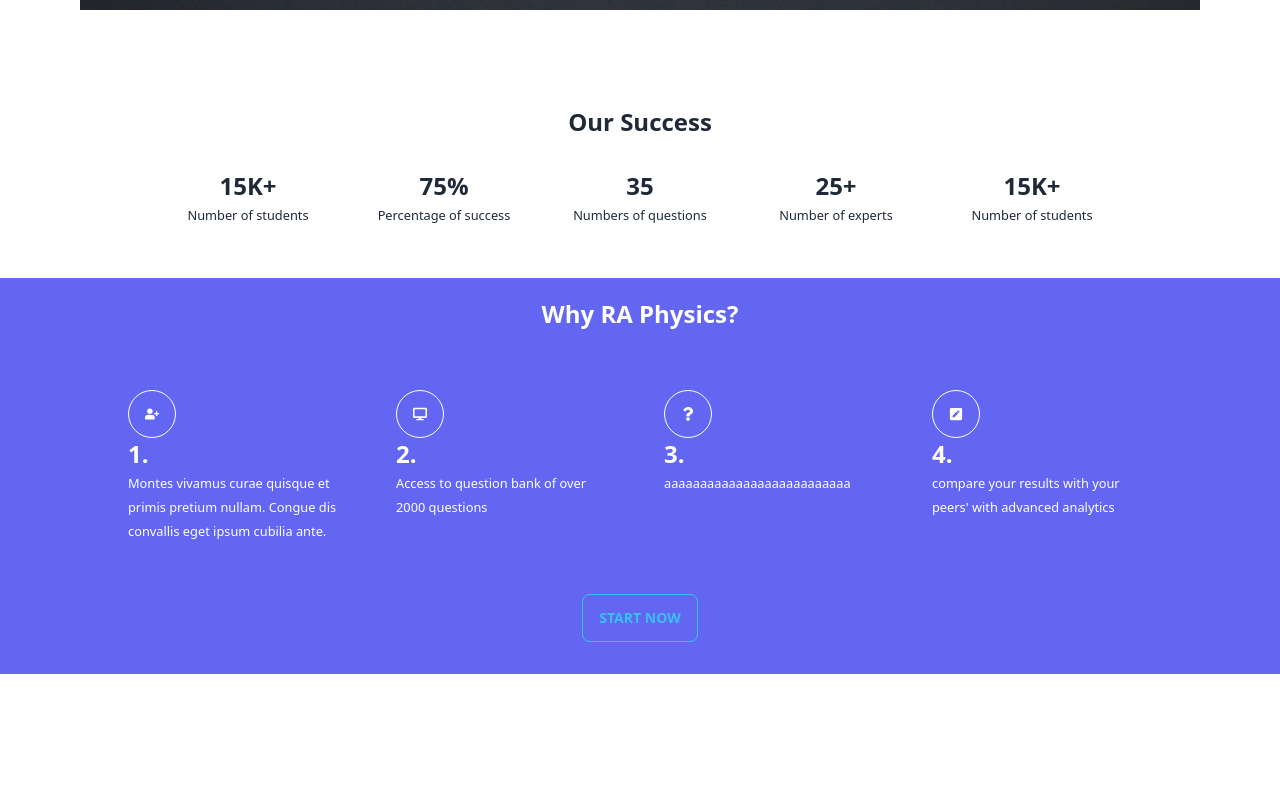
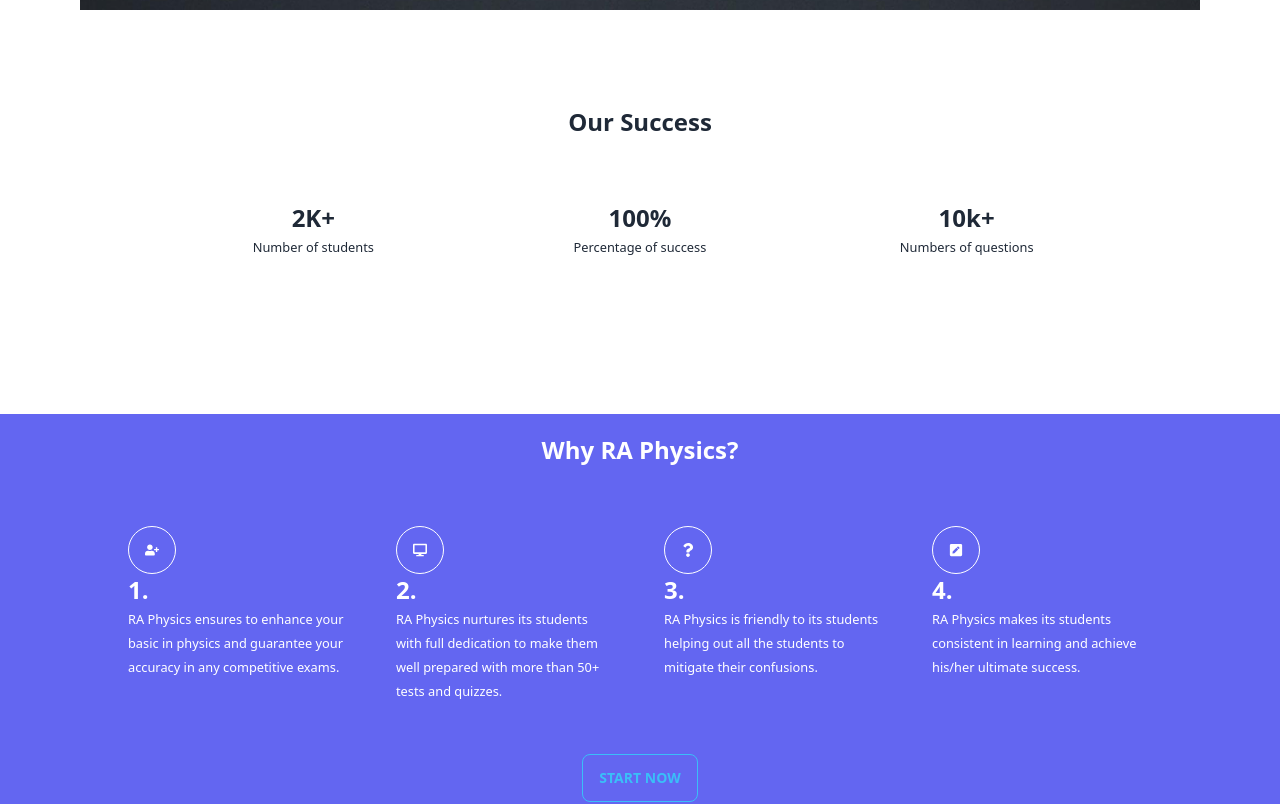
Before and after one commit to BooleanWolf/ra-physics-front, a React (Vite) app: page / in a window 1280 px wide. Shown: the part 700-1504 px from the top of the page. Built offline with nearby package versions, Linux system fonts and the light colour scheme.

Commit message:
final task completed

```diff
--- a/src/components/Footer.jsx
+++ b/src/components/Footer.jsx
@@ -6,10 +6,10 @@
     <div className="bg-indigo-500 h-96">
       <div className="flex flex-col justify-center items-center  py-8">
         <img className="w-52" src={logo} alt="" />
-        <h2 className="text-2xl text-white">
-          RA Physics
-          <br />
-          Address
+        <h2 className="text-center text-white my-3">RA Physics</h2>
+        <h2 className=" text-white">
+          Address: ANB Tower, Opposite Road of Nagar bhaban <br />
+          Doirikhorbona, Boalia, Rajshahi, Bangladesh
         </h2>
       </div>
     </div>
--- a/src/components/Header.jsx
+++ b/src/components/Header.jsx
@@ -32,24 +32,24 @@
                     >
                       Home
                     </Link>
-                    <Link
+                    {/* <Link
                       to="/course"
                       className="text-gray-300 hover:bg-gray-700 hover:text-white px-3 py-2 rounded-md text-sm font-medium"
                     >
                       Dashboard
-                    </Link>
-                    <Link
+                    </Link> */}
+                    {/* <Link
                       to="/demolecture"
                       className="text-gray-300 hover:bg-gray-700 hover:text-white px-3 py-2 rounded-md text-sm font-medium"
                     >
                       DemoLecture
-                    </Link>
-                    <Link
+                    </Link> */}
+                    {/* <Link
                       to="/Lecture"
                       className="text-gray-300 hover:bg-gray-700 hover:text-white px-3 py-2 rounded-md text-sm font-medium"
                     >
                       CourseVideo
-                    </Link>
+                    </Link> */}
                     <Link
                       to="/vector"
                       className="text-gray-300 hover:bg-gray-700 hover:text-white px-3 py-2 rounded-md text-sm font-medium"
--- a/src/components/Home/Home.jsx
+++ b/src/components/Home/Home.jsx
@@ -21,39 +21,27 @@
 
       {/* banner end here */}
 
-      <div className="">
+      <div className="h-72">
         <h2 className="text-2xl font-semibold text-center mt-24">
           Our Success
         </h2>
-        <div className="grid   gap-5 lg:grid-cols-5 text-center lg:px-40 lg:py-8">
+        <div className="grid  mt-8 gap-5 lg:grid-cols-3 text-center  lg:px-40 lg:py-8">
           <div>
-            <h1 className="text-2xl font-bold">15K+</h1>
+            <h1 className="text-2xl font-bold">2K+</h1>
             <p>
               <small>Number of students</small>
             </p>
           </div>
           <div>
-            <h1 className="text-2xl font-bold">75%</h1>
+            <h1 className="text-2xl font-bold">100%</h1>
             <p>
               <small>Percentage of success</small>
             </p>
           </div>
           <div>
-            <h1 className="text-2xl font-bold">35</h1>
+            <h1 className="text-2xl font-bold">10k+</h1>
             <p>
               <small>Numbers of questions</small>
-            </p>
-          </div>
-          <div>
-            <h1 className="text-2xl font-bold">25+</h1>
-            <p>
-              <small>Number of experts</small>
-            </p>
-          </div>
-          <div>
-            <h1 className="text-2xl font-bold">15K+</h1>
-            <p>
-              <small>Number of students</small>
             </p>
           </div>
         </div>
--- a/src/components/Home/Physics.jsx
+++ b/src/components/Home/Physics.jsx
@@ -12,43 +12,50 @@
         </h2>
         <div className="grid lg:grid-cols-4 gap-12 px-12 py-8 lg:px-32 lg:py-5 ">
           <div>
-            <button className="btn btn-circle btn-outline text-white">
+            <button className="btn btn-circle btn-outline text-white hover:bg-white hover:text-black hover:border-none">
               <FaUserPlus></FaUserPlus>
             </button>
             <h1 className="text-2xl font-bold">1.</h1>
             <p>
               <small>
-                Montes vivamus curae quisque et primis pretium nullam. Congue
-                dis convallis eget ipsum cubilia ante.
+                RA Physics ensures to enhance your basic in physics and
+                guarantee your accuracy in any competitive exams.
               </small>
             </p>
           </div>
           <div>
-            <button className="btn btn-circle btn-outline text-white">
+            <button className="btn btn-circle btn-outline text-white hover:bg-white hover:text-black hover:border-none">
               <FaDesktop></FaDesktop>
             </button>
             <h1 className="text-2xl font-bold">2.</h1>
             <p>
-              <small>Access to question bank of over 2000 questions</small>
+              <small>
+                RA Physics nurtures its students with full dedication to make
+                them well prepared with more than 50+ tests and quizzes.
+              </small>
             </p>
           </div>
           <div>
-            <button className="btn btn-circle btn-outline text-white">
+            <button className="btn btn-circle btn-outline text-white hover:bg-white hover:text-black hover:border-none">
               <FaQuestion></FaQuestion>
             </button>
             <h1 className="text-2xl font-bold">3.</h1>
             <p>
-              <small>aaaaaaaaaaaaaaaaaaaaaaaaaa</small>
+              <small>
+                RA Physics is friendly to its students helping out all the
+                students to mitigate their confusions.
+              </small>
             </p>
           </div>
           <div>
-            <button className="btn btn-circle btn-outline text-white">
+            <button className="btn btn-circle btn-outline text-white hover:bg-white hover:text-black hover:border-none">
               <FaPenSquare></FaPenSquare>
             </button>
             <h1 className="text-2xl font-bold">4.</h1>
             <p>
               <small>
-                compare your results with your peers' with advanced analytics
+                RA Physics makes its students consistent in learning and achieve
+                his/her ultimate success.
               </small>
             </p>
           </div>
```
